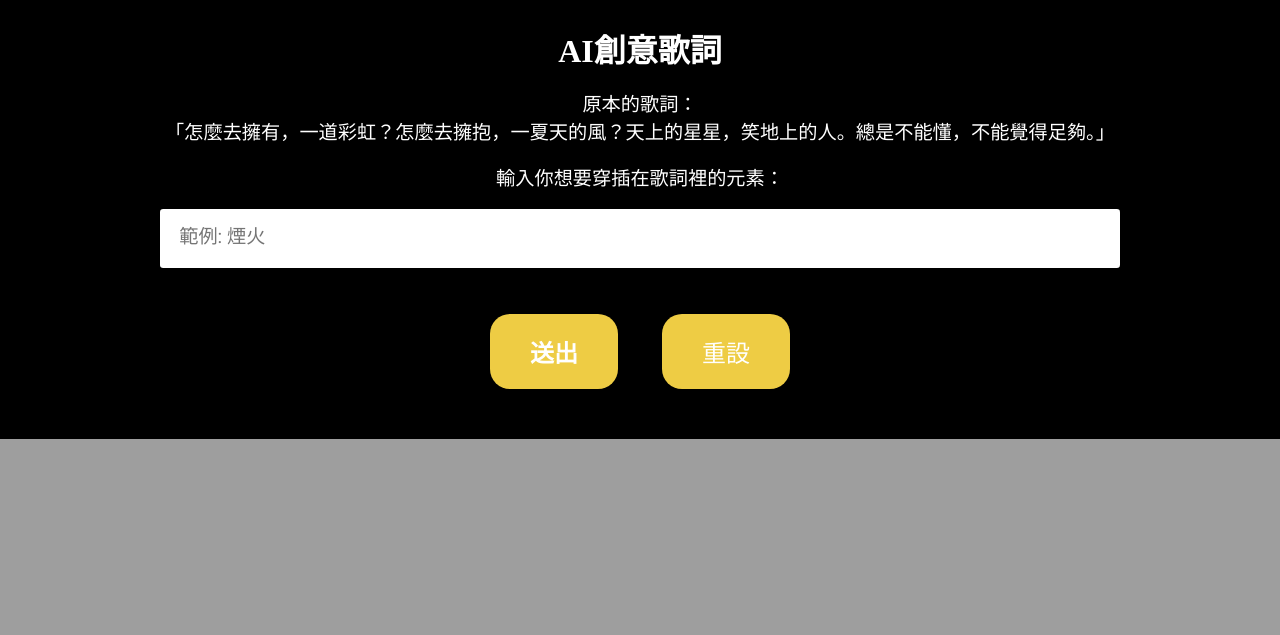
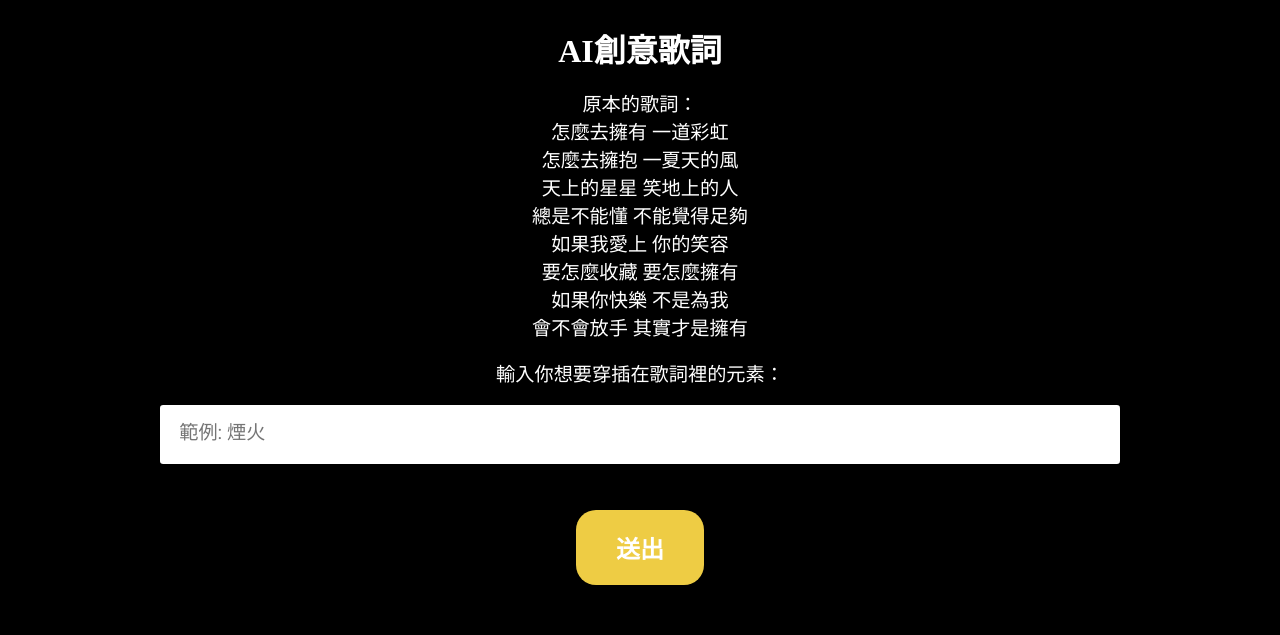
Before and after one commit to huichu1005/aws-ai-server, a Flask app: page / in a window 1280 px wide. Shown: the part 800-1435 px from the top of the page. Before the commit the page ends 1239 px from the top, so only its background shows below. Run offline with Flask 3, Linux system fonts and the light colour scheme.

Commit message:
Update lyrics.html

```diff
--- a/templates/lyrics.html
+++ b/templates/lyrics.html
@@ -1,6 +1,13 @@
 <script>
   submitLyrics = function() {
-    prompt = "這是原本的歌詞：「怎麼去擁有，一道彩虹？怎麼去擁抱，一夏天的風？天上的星星，笑地上的人。總是不能懂，不能覺得足夠。」\n";
+    prompt = "這是原本的歌詞：「怎麼去擁有 一道彩虹\n\
+怎麼去擁抱 一夏天的風\n\
+天上的星星 笑地上的人\n\
+總是不能懂 不能覺得足夠\n\
+如果我愛上 你的笑容\n\
+要怎麼收藏 要怎麼擁有\n\
+如果你快樂 不是為我\n\
+會不會放手 其實才是擁有\n";
     prompt += "請發揮創意，在不明顯增加歌詞長度的情況下，把這個歌詞和以下的元素做有趣的結合：\n"
     prompt += "- 「" + document.getElementById("user-input").value + "」\n"
     prompt += "- 「高雄」\n"
@@ -18,15 +25,22 @@
   }
 </script>
 <h1>AI創意歌詞</h1><br />
-<p style="font-size: 1.2em;">原本的歌詞：<br />「怎麼去擁有，一道彩虹？怎麼去擁抱，一夏天的風？天上的星星，笑地上的人。總是不能懂，不能覺得足夠。」</p><br />
+<p style="font-size: 1.2em;">原本的歌詞：<br />
+  怎麼去擁有 一道彩虹<br />
+  怎麼去擁抱 一夏天的風<br />
+  天上的星星 笑地上的人<br />
+  總是不能懂 不能覺得足夠<br />
+  如果我愛上 你的笑容<br />
+  要怎麼收藏 要怎麼擁有<br />
+  如果你快樂 不是為我<br />
+  會不會放手 其實才是擁有</p><br />
 <p style="font-size: 1.2em;">輸入你想要穿插在歌詞裡的元素：</p><br />
 
 <div class="form__group">
   <input type="text" class="form__input" id="user-input" placeholder="範例: 煙火" required="" />
   <label for="name" class="form__label">元素</label>
   <div class="button-group">
-    <button type="button" onclick="submitLyrics();">送出</button>
-    <button type="reset">重設</button>
+    <button style="cursor: pointer;"  type="button" onclick="submitLyrics();">送出</button>
   </div>
   <div id="result-box" style="text-align: left; display: none;">
     <b>AI改寫的歌詞:</b><br />
```
